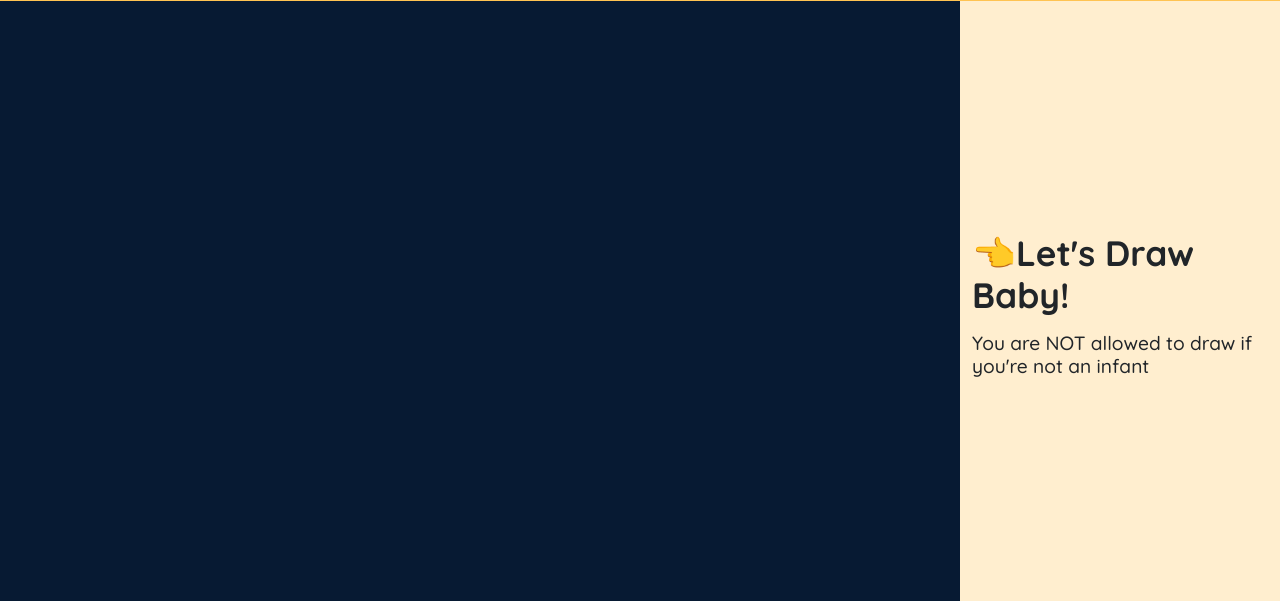
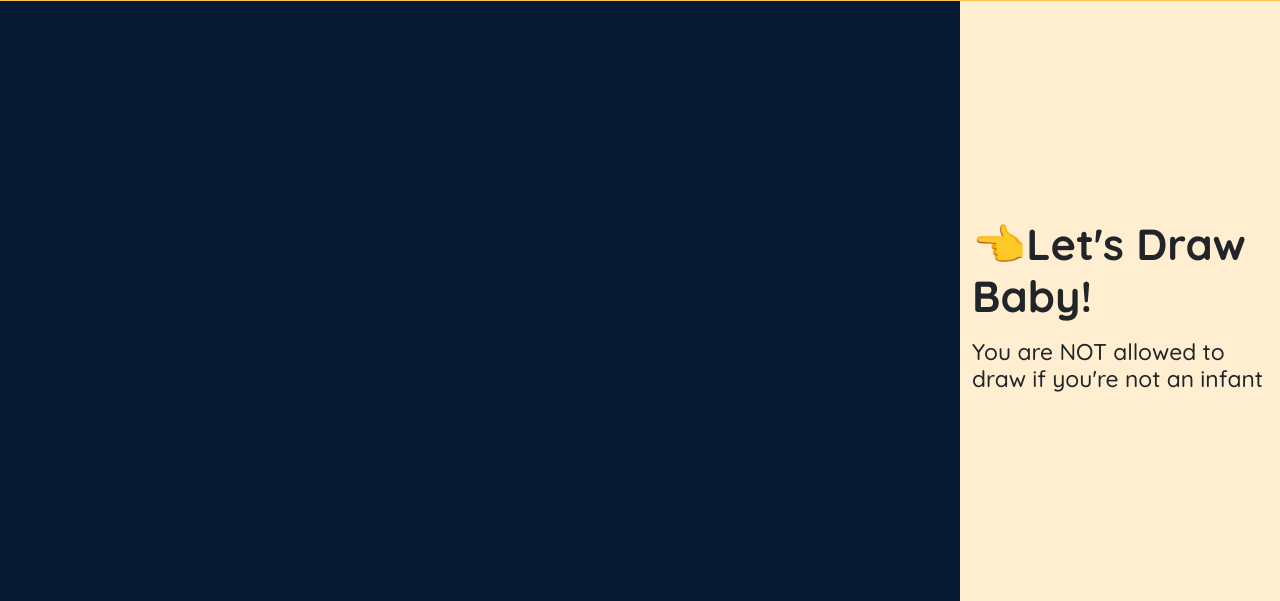
Before and after one commit to adambft/adambft.github.io, a PHP site: page / in a window 1280 px wide. Shown: the part 1454-2055 px from the top of the page. Run offline with PHP 8.4, Linux system fonts and the light colour scheme.

Commit message:
Update style.css

```diff
--- a/style.css
+++ b/style.css
@@ -239,11 +239,11 @@ background-color: #FFEECF;
 }
 
 div.div-5-title h2{
-    font-size: 2.75vw;
+    font-size: calc(3vw + 5px);
     font-weight: 800;
 }
 
 div.div-5-title h3{
-    font-size: 1.5vw;
+    font-size: calc(1vw + 10px);
     font-weight: 500;
 }
```
